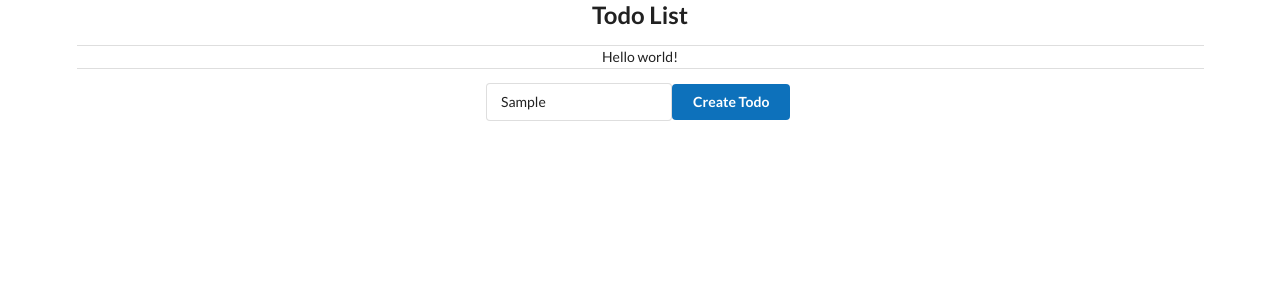
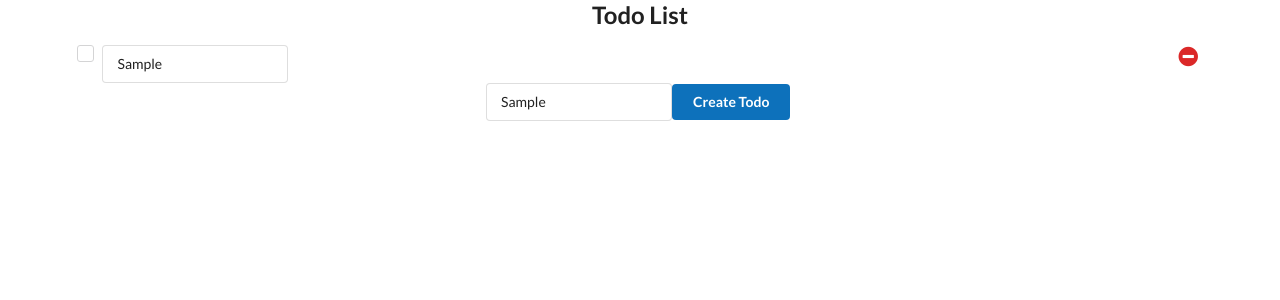
Before and after one commit to kevin9foong/todoapp, a React (Create React App) app: page / in a window 1280 px wide. Both pictures are taken after typing "Sample" into the empty fields and a click on the button "Create Todo". Shown: the top 300 px of the page. Built offline with nearby package versions, Linux system fonts and the light colour scheme.

Commit message:
#6: done all CRUD operations

```diff
--- a/public/index.html
+++ b/public/index.html
@@ -26,10 +26,8 @@
       Learn how to configure a non-root public URL by running `npm run build`.
     -->
     <title>Awesome Todo Manager</title>
-    <!--
-      Semantic UI stylesheet
-    -->
-    <link rel="stylesheet" href="https://cdnjs.cloudflare.com/ajax/libs/semantic-ui/2.4.1/semantic.min.css" />
+    <!-- Semantic UI stylesheet -->
+    <link rel="stylesheet" type="text/css" href="https://cdnjs.cloudflare.com/ajax/libs/semantic-ui/2.4.1/semantic.min.css">
   </head>
   <body>
     <noscript>You need to enable JavaScript to run this app.</noscript>
--- a/src/actions/index.js
+++ b/src/actions/index.js
@@ -1,12 +1,12 @@
 import todoService from '../apis/todoService';
 
 // Create
-// export const createTodo = todo => async dispatch => {
-//     const createdTodo = todoService.post("/todos", todo);
+// export const createTodo = todoContent => async dispatch => {
+//     const createdTodo = todoService.post("/todos", todoContent);
 
 //     dispatch({
 //         type: 'CREATE_TODO',
-//         payload: createTodo
+//         payload: createdTodo
 //     })
 // }
 
@@ -43,8 +43,14 @@ import todoService from '../apis/todoService';
 
 // pre-backend testing - to be removed later after backend is set up
 // Create
-export const createTodo = todo => {
+export const createTodo = todoContent => {
     // console.log("Creating todo");
+    const todo = {
+        id: Math.random() * 1000,
+        content: todoContent,
+        checked: false
+    }
+
     return {
         type: 'CREATE_TODO',
         payload: todo
@@ -60,7 +66,8 @@ export const getTodos = () => (dispatch, getState) => {
 }
 
 // Update
-export const updateTodos = (id, todo) => {
+export const updateTodo = (id, todo) => {
+    // console.log("update todo");
     return ({
         type: 'UPDATE_TODO',
         payload: todo
--- a/src/components/CreateTodo.js
+++ b/src/components/CreateTodo.js
@@ -3,20 +3,21 @@ import { connect } from 'react-redux';
 
 import { createTodo } from '../actions';
 
-const foo = {
-    id: 1,
-    content: 'Hello world!'
-}
-
 class CreateTodo extends React.Component {
+    state = { content: "" };
 
     render() {
         return (
             <div>
                 <div className="ui input">
-                    <input type="text" placeholder="Enter todo here..." />
+                    <input
+                        type="text"
+                        placeholder="Enter todo here..."
+                        value={this.state.content}
+                        onChange={(e) => this.setState({content: e.target.value})}
+                    />
                 </div>
-                <button className="ui primary button" onClick={() => {this.props.createTodo(foo)}}>
+                <button className="ui primary button" onClick={() => {this.props.createTodo(this.state.content)}}>
                     Create Todo
                 </button>
             </div>
--- a/src/components/TodoItem.js
+++ b/src/components/TodoItem.js
@@ -0,0 +1,45 @@
+import React from 'react';
+import { connect } from 'react-redux';
+
+import { updateTodo, deleteTodo } from '../actions/index';
+class TodoItem extends React.Component {
+    state = { content: this.props.todo.content, timeoutId: null }
+
+    updateStateAndDebounceUpdateTodo(content) {
+        if (this.state.timeoutId) {
+            clearTimeout(this.state.timeoutId)
+        }
+        const timeoutId = setTimeout(() => this.props.updateTodo(this.props.todo.id,
+                {...this.props.todo, content: content}), 1000);
+        this.setState({content, timeoutId});
+    }
+
+    render() {
+        return (
+            <div className="item">
+                <div className="center aligned content">
+                    <div className="ui checkbox">
+                    <input
+                        type="checkbox"
+                        name="example"
+                        checked={this.props.todo.checked}
+                        onChange={() => this.props.updateTodo(this.props.todo.id, {...this.props.todo, checked: !this.props.todo.checked})} />
+                        <label>
+                        <div className="ui input">
+                            <input
+                                    type="text"
+                                    value = {this.state.content}
+                                    onChange={(e) => this.updateStateAndDebounceUpdateTodo(e.target.value)} />
+                        </div>
+                        </label>
+                    </div>
+                    <div className="right floated content">
+                        {/* <i className="grey edit icon" /> */}
+                        <i className="red minus circle icon" onClick={() => this.props.deleteTodo(this.props.todo.id)} />
+                    </div>
+                </div>
+        </div>
+        )};
+}
+
+export default connect(null, { updateTodo, deleteTodo })(TodoItem);
--- a/src/components/TodoList.js
+++ b/src/components/TodoList.js
@@ -2,31 +2,28 @@ import React from 'react';
 import { connect } from 'react-redux';
 
 import CreateTodo from './CreateTodo';
+import TodoItem from './TodoItem';
 
 class TodoList extends React.Component {
     renderTodos = () => this.props.todos.map(
         todo => {
             return (
-                <div className="item" key={todo.id}>
-                    <i className="large middle aligned circle outline" />
-                    <div className="content">
-                        {todo.content}
-                    </div>
-                </div>
+                <TodoItem todo={todo} key={todo.id} />
             )
         }
     )
 
     render() {
-        console.log(this.renderTodos());
         return (
-            <div>
+            <>
                 <h2>Todo List</h2>
-                <div className="ui celled list">
-                    {this.renderTodos()}
+                <div className="ui left aligned container">
+                    <div className="ui huge list">
+                        {this.renderTodos()}
+                    </div>
                 </div>
                 <CreateTodo />
-            </div>
+            </>
         )
     }
 }
--- a/src/reducers/todos.js
+++ b/src/reducers/todos.js
@@ -9,6 +9,7 @@ export const todoReducer = (state = {}, action) => {
         case 'FETCH_TODOS':
             return {...state, ..._.mapKeys(action.payload, "id")};
         case 'UPDATE_TODO':
+            console.log("Action UPDATE_TODO received");
             return {...state, [action.payload.id]: action.payload}
         case 'DELETE_TODO':
             return _.omit(state, action.payload)
```
Also changed, not shown: 1 other file (tests, documents, lock files or other folders).
